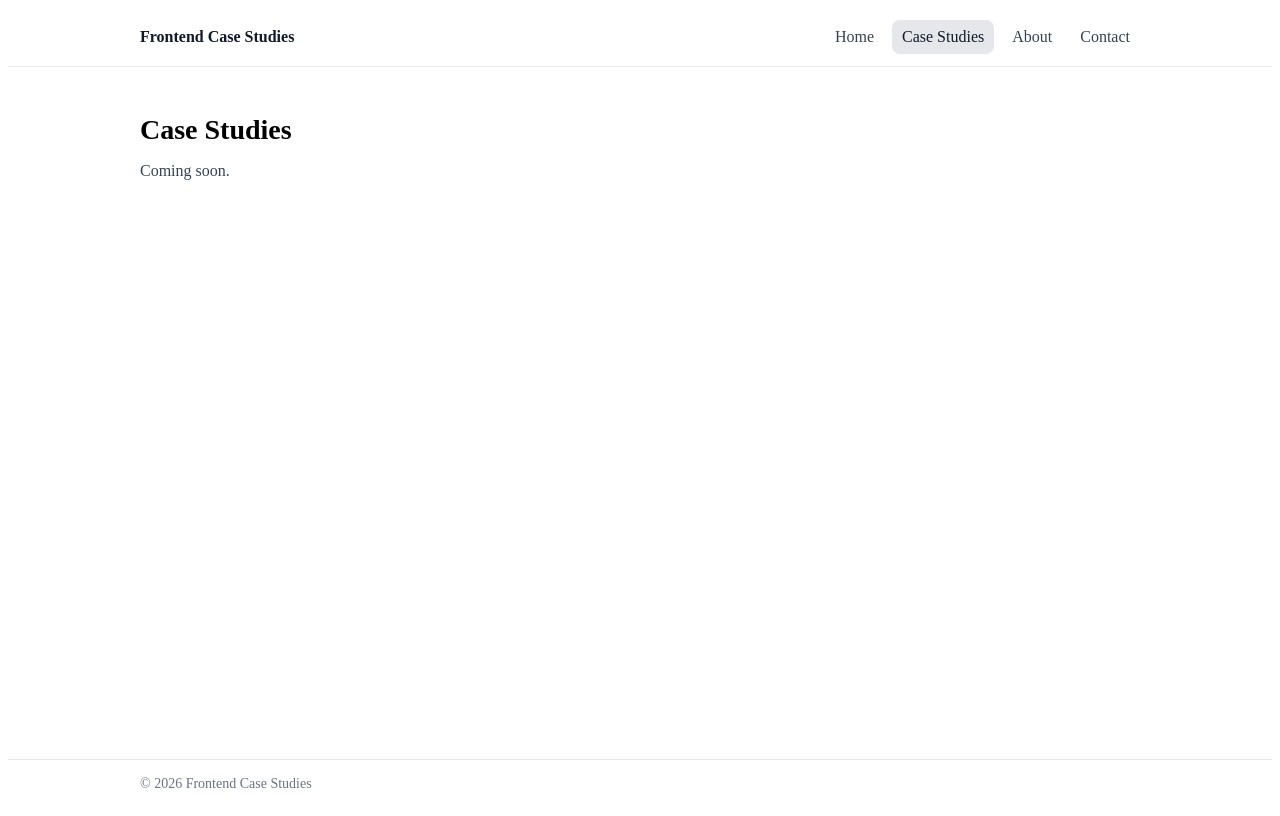
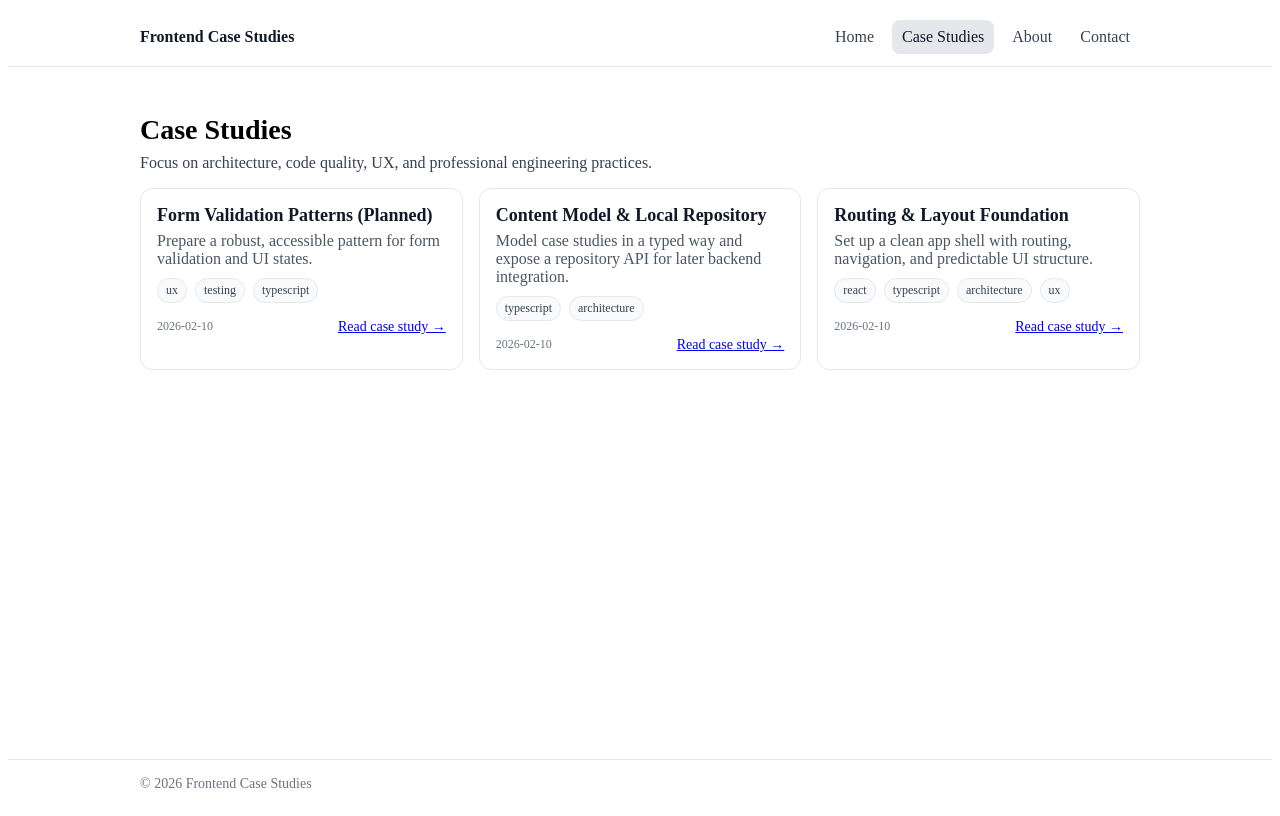
Before and after one commit to donktraf/frontend-case-studies, a React (Vite) app: page /case-studies in a window 1280 px wide. Built offline with nearby package versions, Linux system fonts and the light colour scheme.

Commit message:
feat: render case studies list

```diff
--- /dev/null
+++ b/src/features/case-studies/components/CaseStudyCard.tsx
@@ -0,0 +1,48 @@
+import { Link } from "react-router-dom";
+import type { CaseStudy } from "../types";
+
+export function CaseStudyCard({ caseStudy }: { caseStudy: CaseStudy }) {
+  return (
+    <article
+      style={{
+        border: "1px solid #E5E7EB",
+        borderRadius: 12,
+        padding: 16,
+        display: "flex",
+        flexDirection: "column",
+        gap: 10,
+      }}
+    >
+      <header style={{ display: "flex", flexDirection: "column", gap: 6 }}>
+        <h2 style={{ fontSize: 18, margin: 0, color: "#111827" }}>{caseStudy.title}</h2>
+        <p style={{ margin: 0, color: "#4B5563" }}>{caseStudy.summary}</p>
+      </header>
+
+      <div style={{ display: "flex", gap: 8, flexWrap: "wrap" }} aria-label="Tags">
+        {caseStudy.tags.map((tag) => (
+          <span
+            key={tag}
+            style={{
+              fontSize: 12,
+              padding: "4px 8px",
+              borderRadius: 999,
+              border: "1px solid #E5E7EB",
+              color: "#374151",
+              background: "#F9FAFB",
+            }}
+          >
+            {tag}
+          </span>
+        ))}
+      </div>
+
+      <div style={{ marginTop: 6, display: "flex", justifyContent: "space-between", gap: 12 }}>
+        <time style={{ fontSize: 12, color: "#6B7280" }}>{caseStudy.publishedAt}</time>
+
+        <Link to={`/case-studies/${caseStudy.slug}`} style={{ fontSize: 14 }}>
+          Read case study →
+        </Link>
+      </div>
+    </article>
+  );
+}
--- a/src/pages/CaseStudiesPage.tsx
+++ b/src/pages/CaseStudiesPage.tsx
@@ -1,8 +1,42 @@
+import { getAllCaseStudies } from "../features/case-studies/repository";
+import { CaseStudyCard } from "../features/case-studies/components/CaseStudyCard";
+
 export function CaseStudiesPage() {
+  const caseStudies = getAllCaseStudies();
+
   return (
     <section>
-      <h1 style={{ fontSize: 28, marginBottom: 8 }}>Case Studies</h1>
-      <p style={{ color: "#374151" }}>Coming soon.</p>
+      <header style={{ marginBottom: 16 }}>
+        <h1 style={{ fontSize: 28, marginBottom: 8 }}>Case Studies</h1>
+        <p style={{ color: "#374151", margin: 0 }}>
+          Focus on architecture, code quality, UX, and professional engineering practices.
+        </p>
+      </header>
+
+      {caseStudies.length === 0 ? (
+        <div
+          style={{
+            border: "1px dashed #D1D5DB",
+            borderRadius: 12,
+            padding: 16,
+            color: "#374151",
+          }}
+        >
+          No case studies yet.
+        </div>
+      ) : (
+        <div
+          style={{
+            display: "grid",
+            gridTemplateColumns: "repeat(auto-fit, minmax(260px, 1fr))",
+            gap: 16,
+          }}
+        >
+          {caseStudies.map((cs) => (
+            <CaseStudyCard key={cs.slug} caseStudy={cs} />
+          ))}
+        </div>
+      )}
     </section>
   );
 }
```
